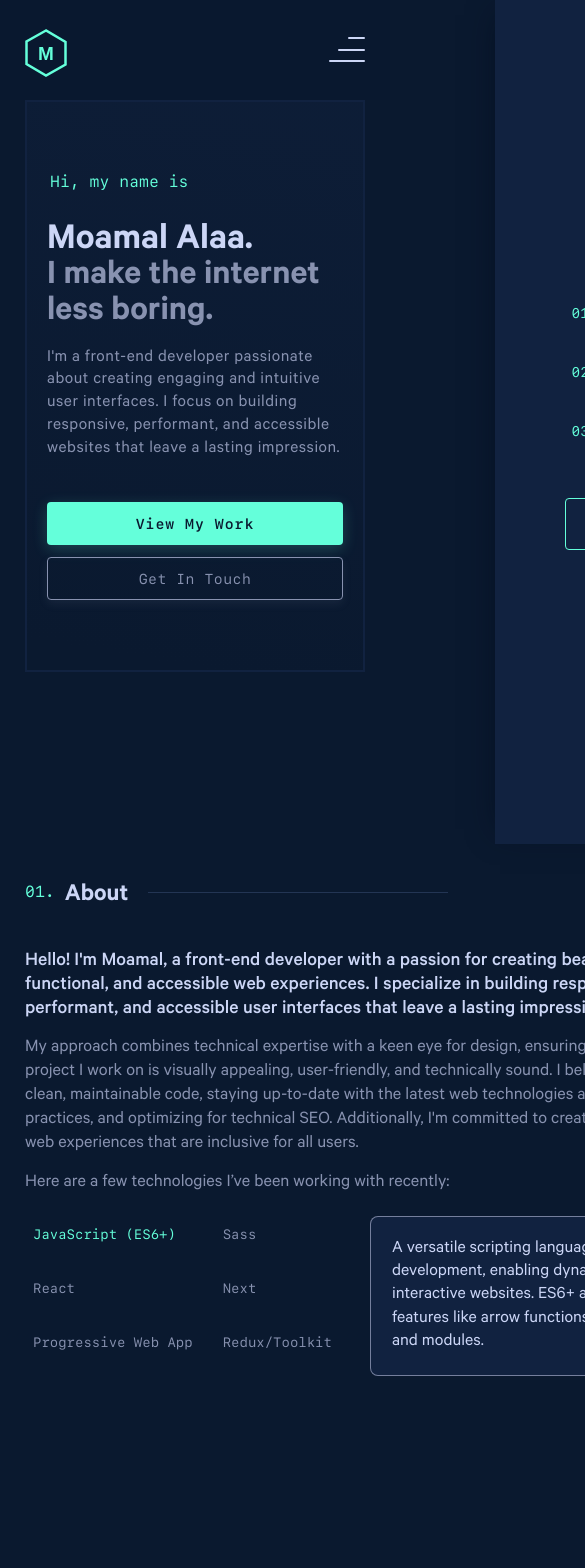
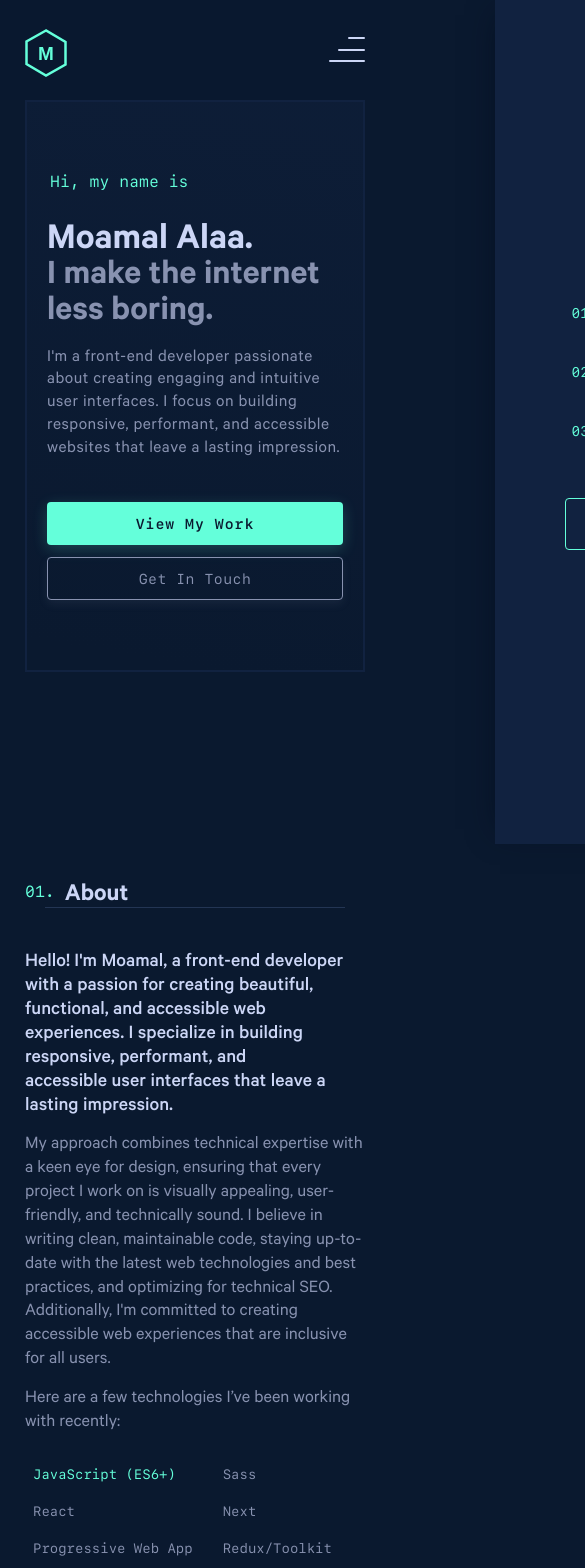
Before and after one commit to Moamal-2000/moamal-alaa, a Next.js app: page / in a window 390 px wide. Shown: the top 1568 px of the page, 585 px wide, since content can reach past the window. Built offline with nearby package versions, Linux system fonts and the light colour scheme.

Commit message:
style(TechList): make info box responsive across all screen devices

```diff
--- a/src/components/Home/AboutSection/TechList/TechList.module.scss
+++ b/src/components/Home/AboutSection/TechList/TechList.module.scss
@@ -4,6 +4,12 @@
   margin-top: 20px;
   display: flex;
   gap: 30px;
+}
+
+@include m.medium {
+  .wrapper {
+    flex-direction: column;
+  }
 }
 
 .techList {
@@ -107,8 +113,9 @@
   .infoBox {
     min-width: auto;
     max-width: auto;
+    min-height: 100px;
     width: calc(100vw - 30px);
-    top: 102%;
+    padding: 15px;
   }
 }
 
@@ -118,3 +125,9 @@
   line-height: 1.3;
   font-weight: 400;
 }
+
+@include m.very-small {
+  .infoBox>p {
+    font-size: 1rem;
+  }
+}
```
